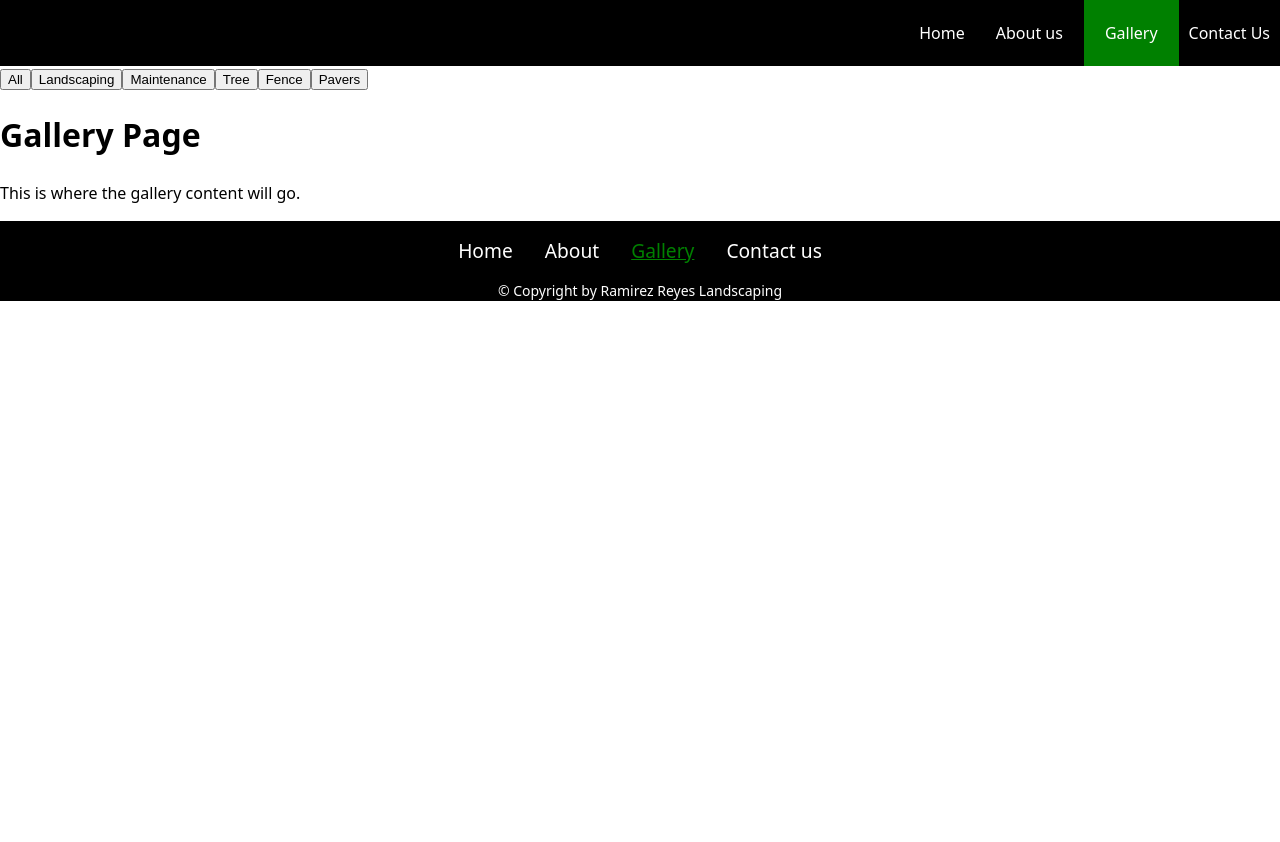
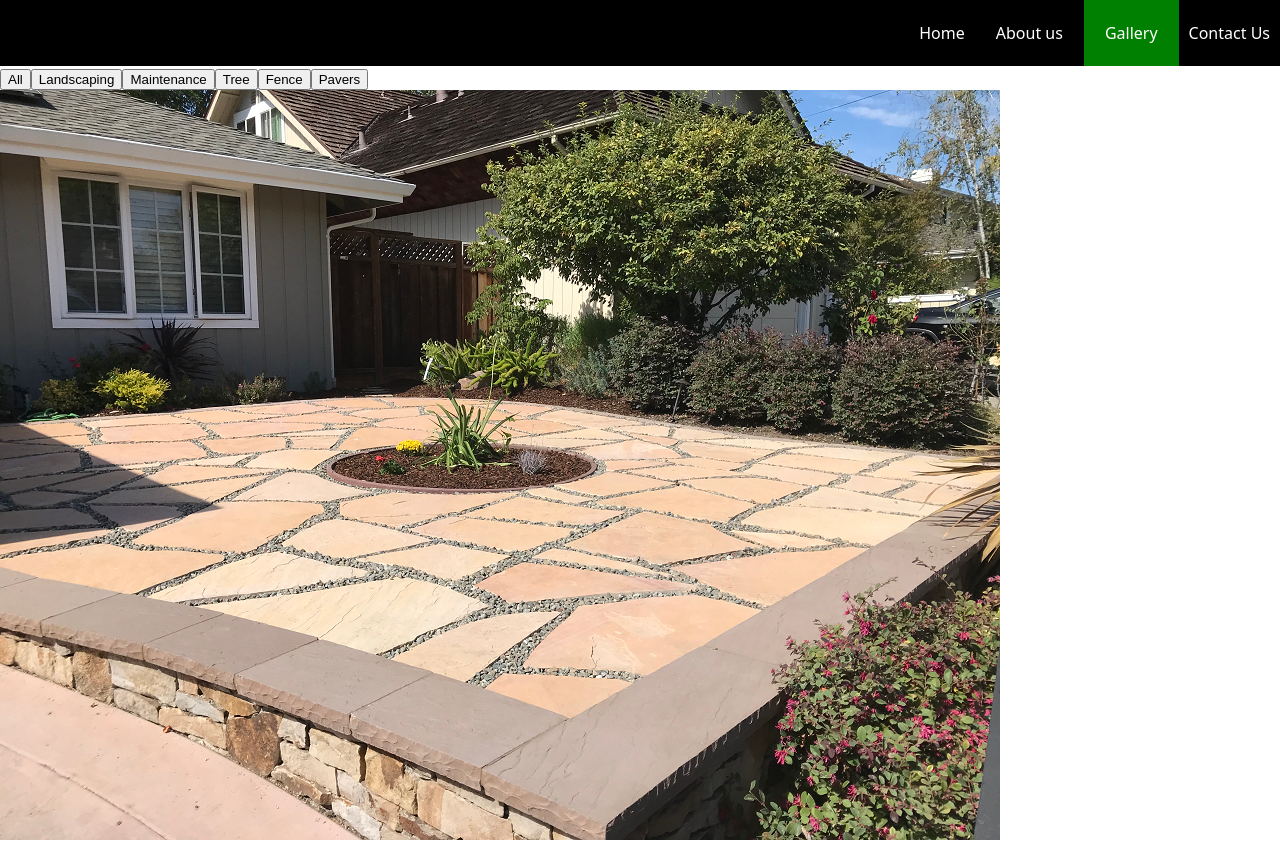
Before and after one commit to OsbaldoRamirez-create/RR_Wesbite_Vite, a React (Vite) app: page /gallery in a window 1280 px wide. Shown: the top 842 px of the page. Before the commit the page ends 800 px from the top, so only its background shows below. Built offline with nearby package versions, Linux system fonts and the light colour scheme.

Commit message:
setting up grid for layout

```diff
--- a/src/Pages/Gallery.jsx
+++ b/src/Pages/Gallery.jsx
@@ -1,26 +1,30 @@
 import "../Styles/GalleryStyles.css";
 import { useState } from "react";
+import { allImages } from "../Components/slideImages";
 
 
 
 export default function Gallery() {
 
-    const allImages = [
+    /* const allImages = [
         { src: 'image1.jpg', category: 'Landscaping' },
         { src: 'image2.jpg', category: 'Maintenance' },
     ];
-
+ */
 const filters = ['All', 'Landscaping', 'Maintenance', 'Tree', 'Fence', 'Pavers'];
 const [activeFilter, setActiveFilter] = useState('All');
 const [currentPage, setCurrentPage] = useState(1);
 
 const imagesPerPage = 20; // Number of images to show per page
 
+//filter images based on active filter
 const filteredImages = activeFilter === 'All'
 ? allImages
 : allImages.filter(img => img.category === activeFilter);
 
-const totalImages = Math.ceil(filteredImages.length / imagesPerPage);
+const totalPages = Math.ceil(filteredImages.length / imagesPerPage);
+
+//images for current page
 const pagedImages = filteredImages.slice((currentPage - 1) * imagesPerPage, currentPage * imagesPerPage);
 
 const handleFilterChange = (filter) => {
@@ -41,8 +45,21 @@ const handleFilterChange = (filter) => {
             ))}
         </div>
 
-      <h1>Gallery Page</h1>
-      <p>This is where the gallery content will go.</p>
+    {/* image grid */}
+    <div className="image-grid">
+        {pagedImages.map((img, index) => (
+            <img key={index} src={img.src} alt={img.category} />
+        ))}
+    </div>
+    {/* pagination controls */}
+        <div className="pagination">
+            {currentPage > 1 && (
+                <button onClick={() => setCurrentPage(currentPage - 1)}>Previous</button>
+            )}
+            {currentPage < totalPages && (
+                <button onClick={() => setCurrentPage(currentPage + 1)}>Next</button>
+            )}
+        </div>
     </div>
   );
 }
```
